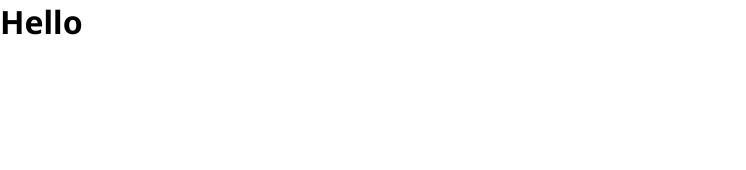
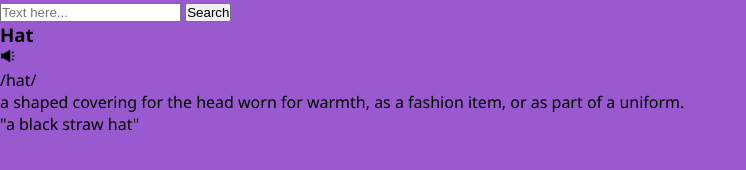
Before and after one commit to JoseLumbantobing/Dictionary-App, a plain HTML site: page index.html in a window 1280 px wide. Shown: the whole page, without its empty margins (0-746 px from the left). Drawn offline with Linux system fonts and the light colour scheme.

Commit message:
Added html structure programs

```diff
--- a/index.html
+++ b/index.html
@@ -11,7 +11,19 @@
     <link rel="stylesheet" href="style.css">
 </head>
 <body>
-    <h1>Hello</h1>
+    <div class="container">
+        <div class="search">
+            <input type="text" id="input" placeholder="Text here...">
+            <button id="search-btn">Search</button>
+        </div>
+        <div class="result">
+            <h3 class="word">Hat</h3>
+            <span class="sound"><svg stroke="currentColor" fill="currentColor" stroke-width="0" viewBox="0 0 1024 1024" height="1em" width="1em" xmlns="http://www.w3.org/2000/svg"><path d="M892.1 737.8l-110.3-63.7a15.9 15.9 0 0 0-21.7 5.9l-19.9 34.5c-4.4 7.6-1.8 17.4 5.8 21.8L856.3 800a15.9 15.9 0 0 0 21.7-5.9l19.9-34.5c4.4-7.6 1.7-17.4-5.8-21.8zM760 344a15.9 15.9 0 0 0 21.7 5.9L892 286.2c7.6-4.4 10.2-14.2 5.8-21.8L878 230a15.9 15.9 0 0 0-21.7-5.9L746 287.8a15.99 15.99 0 0 0-5.8 21.8L760 344zm174 132H806c-8.8 0-16 7.2-16 16v40c0 8.8 7.2 16 16 16h128c8.8 0 16-7.2 16-16v-40c0-8.8-7.2-16-16-16zM625.9 115c-5.9 0-11.9 1.6-17.4 5.3L254 352H90c-8.8 0-16 7.2-16 16v288c0 8.8 7.2 16 16 16h164l354.5 231.7c5.5 3.6 11.6 5.3 17.4 5.3 16.7 0 32.1-13.3 32.1-32.1V147.1c0-18.8-15.4-32.1-32.1-32.1z"></path></svg></span>
+            <p class="pronounce">/hat/</p>
+            <p class="means">a shaped covering for the head worn for warmth, as a fashion item, or as part of a uniform.</p>
+            <p class="exp">"a black straw hat"</p>
+        </div>
+    </div>
 
     <script src="script.js"></script>
 </body>
--- a/style.css
+++ b/style.css
@@ -5,5 +5,6 @@
 }
 
 body {
+    background-color: #9a5acf;
     font-family: 'Noto Sans', sans-serif;
 }
```
